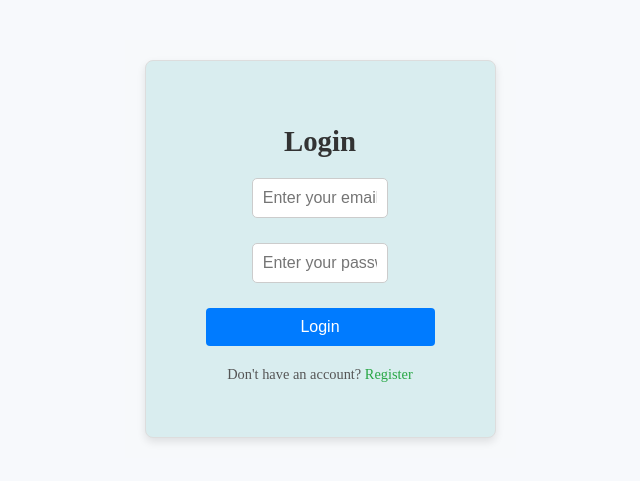
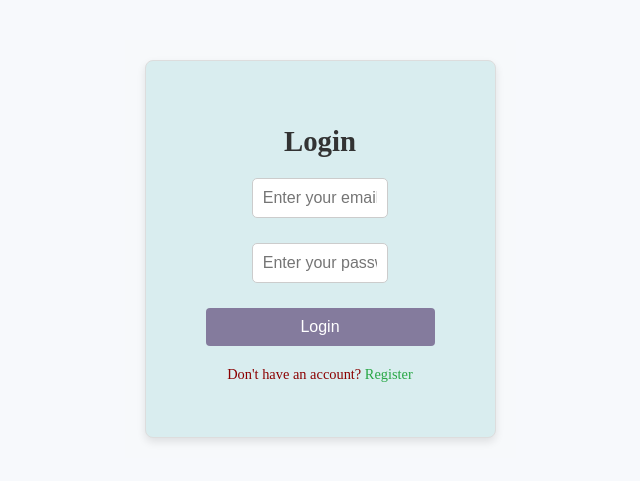
Before and after one commit to S-dinesh-77/notes-app, a React (Create React App) app in the folder front-end/: page / in a window 1280 px wide. Shown: the part 151-632 px from the top of the page, without its empty margins (320-960 px from the left). Built offline with nearby package versions, Linux system fonts and the light colour scheme.

Commit message:
add style

```diff
--- a/front-end/src/Notes.jsx
+++ b/front-end/src/Notes.jsx
@@ -124,9 +124,9 @@ function Notes() {
               <div className="notes-container">
                 {notes.map((note) => (
                   <div className="note-card" key={note._id}>
-                    <h3>{note.title}</h3>
-                    <p>{note.content}</p>
-                    <p>{new Date(note.date).toLocaleString()}</p>
+                    <h4><span >Note Title: </span>{note.title}</h4>
+                    <p><span>Note Content: </span>{note.content}</p>
+                    <p className='date'>{new Date(note.date).toLocaleString()}</p>
                     <div className="remove-edit">
                       <button className="edit" onClick={() => handleEditNote(note)}>
                         <FontAwesomeIcon icon={faEdit} />
--- a/front-end/src/index.css
+++ b/front-end/src/index.css
@@ -70,7 +70,7 @@ button {
 }
 
 button:hover {
-  background-color: #0056b3;
+  background-color: #56606b;
 }
 
 p {
@@ -160,7 +160,7 @@ input:focus {
 button {
   padding: 10px 15px;
   font-size: 1rem;
-  background-color: #007bff;
+  background-color:#847b9d;
   color: #fff;
   border: none;
   border-radius: 4px;
@@ -275,7 +275,7 @@ button a{
 }
 
 form button:hover {
-  background-color: #0056b3;
+  background-color: #c5a4fb;
 }
 
 /* Notes List */
@@ -284,7 +284,15 @@ form button:hover {
   flex-direction: column;
   padding: 16px;
 }
-
+.note-card span{
+  color:darkslateblue;
+}
+.note-card h4,p{
+  color:darkred;
+}
+.note-card .date{
+  color:maroon;
+}
 .header {
   display: flex;
   justify-content: space-between; /* Space between title and logout button */
```
Also changed, not shown: 2 other files (tests, documents, lock files or other folders).
